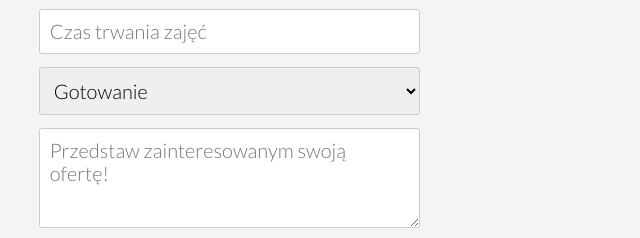
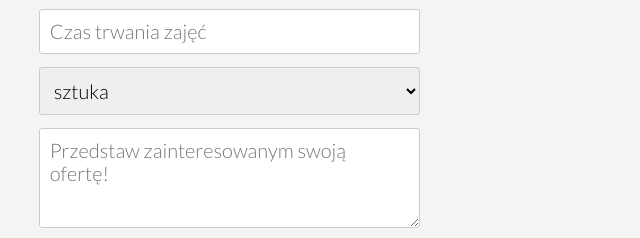
Before and after one commit to zumoskala/Hack-the-Crisis-Tech-for-Good, a plain HTML site: page formularz.html in a window 1280 px wide. Shown: the part 395-633 px from the top of the page, 518-1158 px from the left. Drawn offline with nearby package versions, Linux system fonts and the light colour scheme.

Commit message:
Update formularz.html

```diff
--- a/formularz.html
+++ b/formularz.html
@@ -75,10 +75,12 @@
                             </div>
                             <div class="col span-2-of-3">
                                 <select name="find-us" id="find-us">
-                                    <option value="friends">Sztuka</option>
-                                    <option value="search-engine" selected>Gotowanie</option>
-                                    <option value="ad">Korepetycje</option>
-                                    <option value="other">Inne</option>
+                                    <option value="ztech">zajęcia tech</option>
+                                    <option value="sztuka" selected>sztuka</option>
+                                    <option value="jezyki">języki obce</option>
+                                    <option value="nauka">nauka</option>
+                                    <option value="animacje">animacje</option>
+                                    <option value="inne">Inne</option>
 
                                 </select>
                             </div>
```
